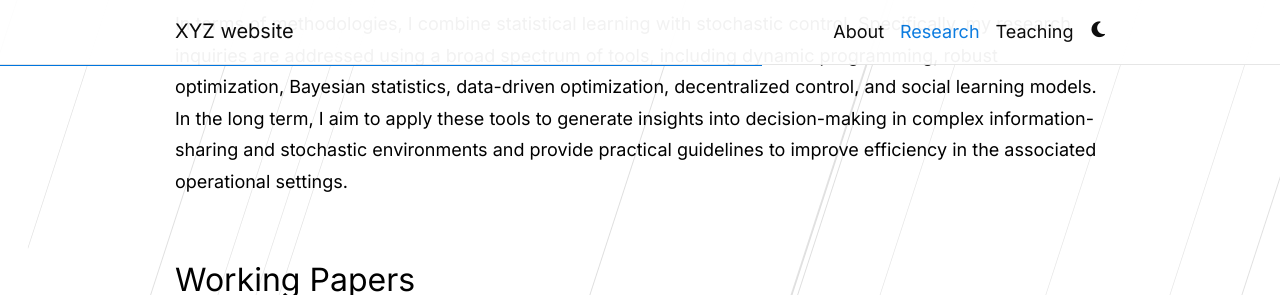
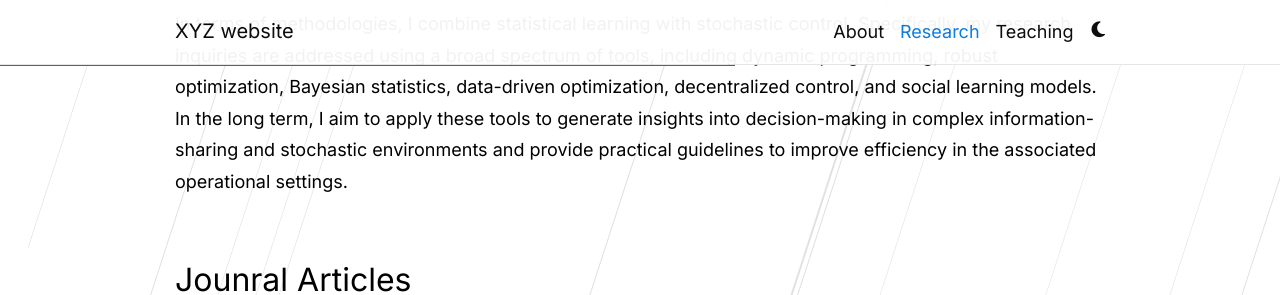
Before and after one commit to xyz2023ca/xyz2023ca.github.io, a Jekyll site: the page built from _pages/publications.md, in a window 1280 px wide and 900 px high, scrolled down 524 px, cut to the strip 0-295 px from the top of the window. Built offline with Jekyll 4.4.1, drawn with Linux system fonts in a browser that asks for light colours; comment, search, counter and statistics services are not loaded; a style sheet for code colours, icons or effects is not loaded.

Commit message:
Update publications.md

```diff
--- a/_pages/publications.md
+++ b/_pages/publications.md
@@ -15,9 +15,9 @@
 
 In terms of methodologies, I combine statistical learning with stochastic control. Specifically, my research inquiries are addressed using a broad spectrum of tools, including dynamic programming, robust optimization, Bayesian statistics, data-driven optimization, decentralized control, and social learning models. In the long term, I aim to apply these tools to generate insights into decision-making in complex information-sharing and stochastic environments and provide practical guidelines to improve efficiency in the associated operational settings.
 
- <h2>Working Papers</h2>
+ <h2>Jounral Articles</h2>
 
-<div class="Journal-publications">
+<div class="publications">
 {% bibliography -f {{ site.scholar.bibliography }} %}
 </div>
 
```
